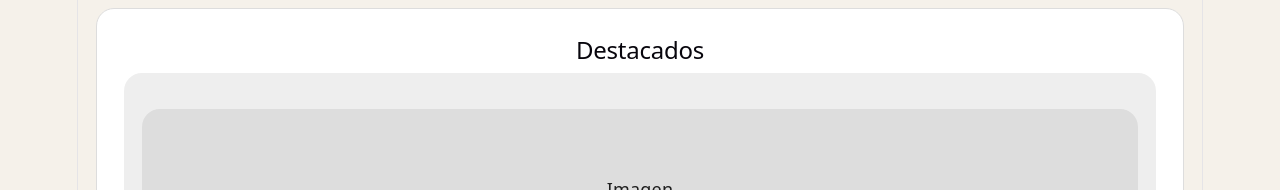
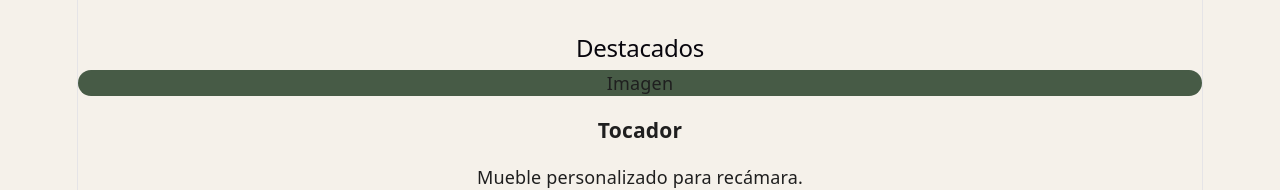
Before and after one commit to o0VanFanel0o/catalogo-muebles, a React (Vite) app: page / in a window 1280 px wide. Shown: the part 2610-2800 px from the top of the page. Built offline with nearby package versions, Linux system fonts and the light colour scheme.

Commit message:
Refactor FeaturedProducts component styles and clean up App.css

```diff
--- a/src/App.css
+++ b/src/App.css
@@ -12,7 +12,6 @@ body {
 }
 
 .navbar,
-.featured,
 .footer {
   padding: 1.5rem;
   border: 1px solid #ddd;
@@ -27,26 +26,6 @@ body {
   align-items: center;
 }
 
-.featured__image {
-  margin-top: 1rem;
-  min-height: 160px;
-  background: #ddd;
-  border-radius: 1rem;
-  display: grid;
-  place-items: center;
-}
-
-.featured__list {
-  display: grid;
-  gap: 1rem;
-}
-
-.featured__card {
-  padding: 1rem;
-  border-radius: 1rem;
-  background: #eee;
-}
-
 .hero__button {
   padding: 0.8rem 1.2rem;
   border: none;
--- a/src/components/FeaturedProducts.jsx
+++ b/src/components/FeaturedProducts.jsx
@@ -1,18 +1,19 @@
 import { featuredProducts } from '../data/featuredProducts'
+import '../styles/FeaturedProducts.css'
 
 function FeaturedProducts() {
   return (
     <section className="featured">
-      <h2>Destacados</h2>
+      <h2 className="featured__title">Destacados</h2>
 
       <div className="featured__list">
         {featuredProducts.map((product) => (
           <article className="featured__card" key={product.id}>
             <div className="featured__image">Imagen</div>
 
-            <div className="featured__info">
-              <h3>{product.name}</h3>
-              <p>{product.description}</p>
+            <div className="featured__content">
+              <h3 className="featured__name">{product.name}</h3>
+              <p className="featured__description">{product.description}</p>
             </div>
           </article>
         ))}
--- /dev/null
+++ b/src/styles/FeaturedProducts.css
@@ -0,0 +1,16 @@
+.featured {
+    background-color: transparent;
+    padding: 0;
+    margin: 0;
+}
+.featured__card {
+    margin: 0;
+    padding: 0;
+}
+.featured__image {
+    border-radius: 18px;
+    background-color: #475b46;
+}
+
+.featured__content {
+}
--- a/src/styles/Hero.css
+++ b/src/styles/Hero.css
@@ -1,13 +1,3 @@
-.navbar,
-.spaces,
-.featured,
-.footer {
-  padding: 1.5rem;
-  border: 1px solid #ddd;
-  margin: 1rem;
-  border-radius: 1rem;
-  background: white;
-}
 .hero {
     width: 100vw;
     margin: 0 0 0 calc(50% - 50vw);
```
